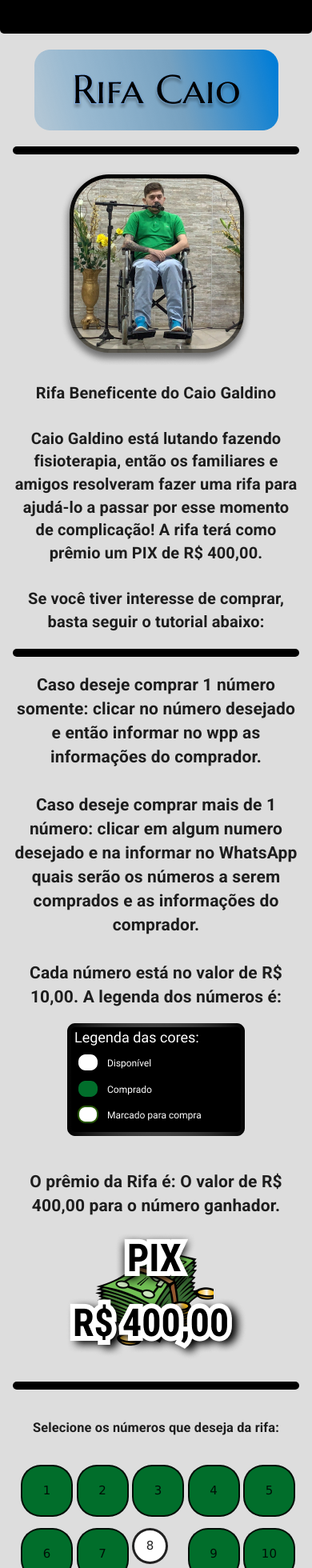
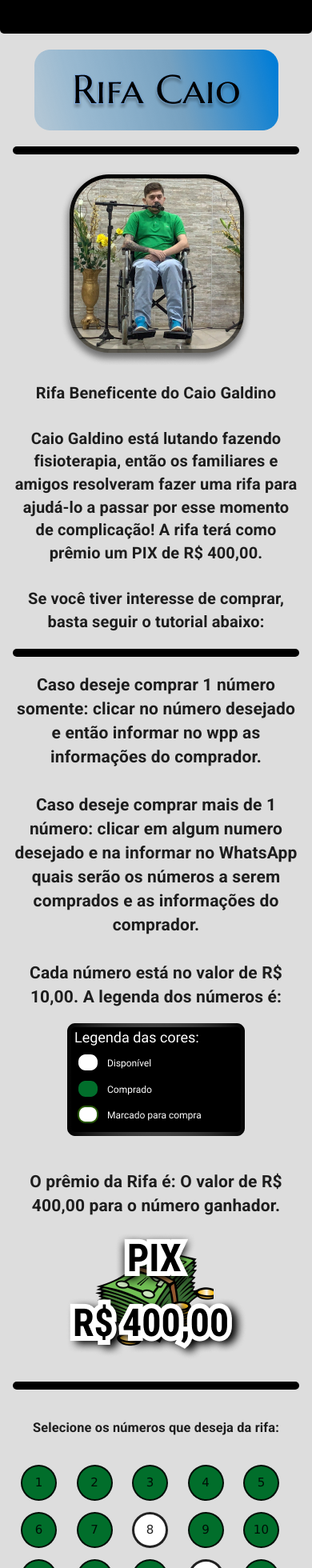
Before and after one commit to madutra/SiteRifa, a React (Create React App) app: page / in a window 390 px wide. Shown: the top 1960 px of the page at 80% size. Built offline with nearby package versions, Linux system fonts and the light colour scheme.

Commit message:
correção de celula do grid com width diferente.

```diff
--- a/src/pages/home/index.css
+++ b/src/pages/home/index.css
@@ -108,5 +108,13 @@
     height: 10px;
     min-width: -webkit-fill-available;
   }
+  .number-marked {
+    width: 45px;
+    height: 45px;
+  }
+  .number-marked:hover {
+    width: 45px;
+    height: 45px;
+  }
 
 }
```
